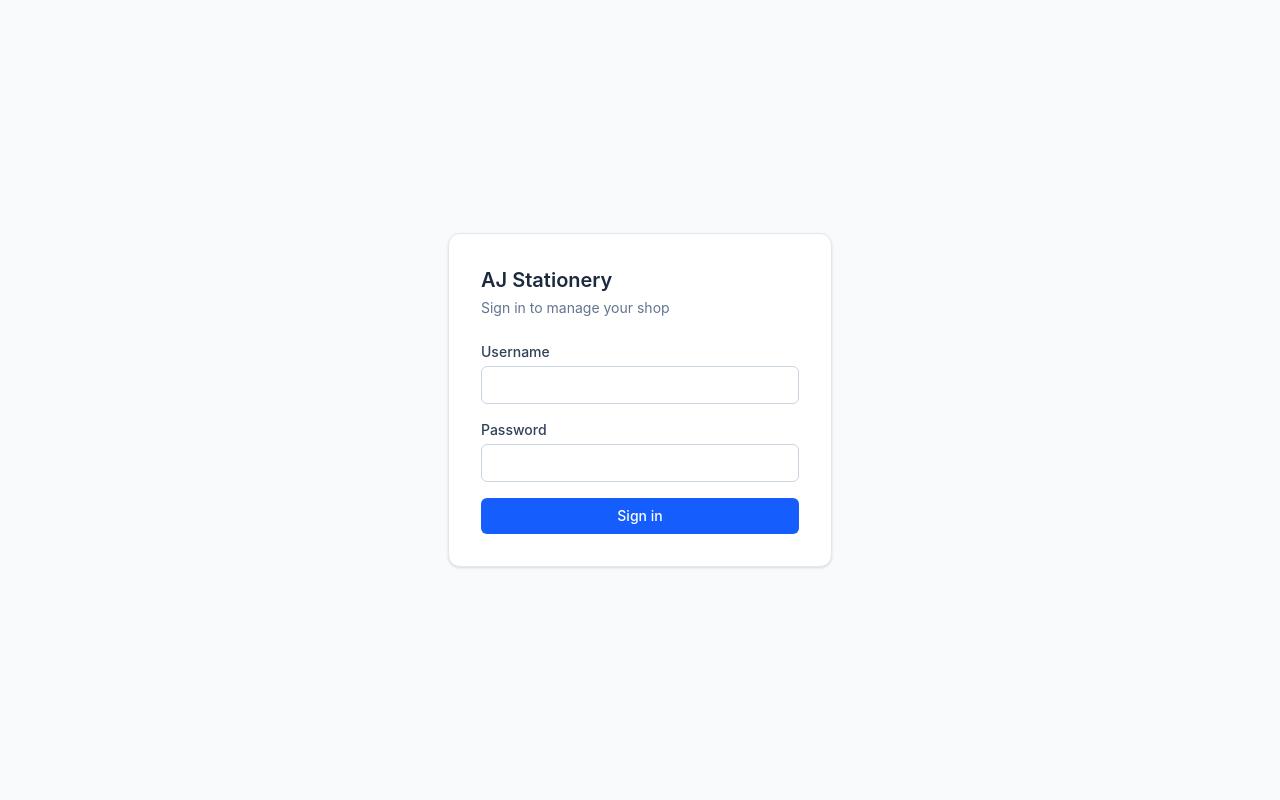
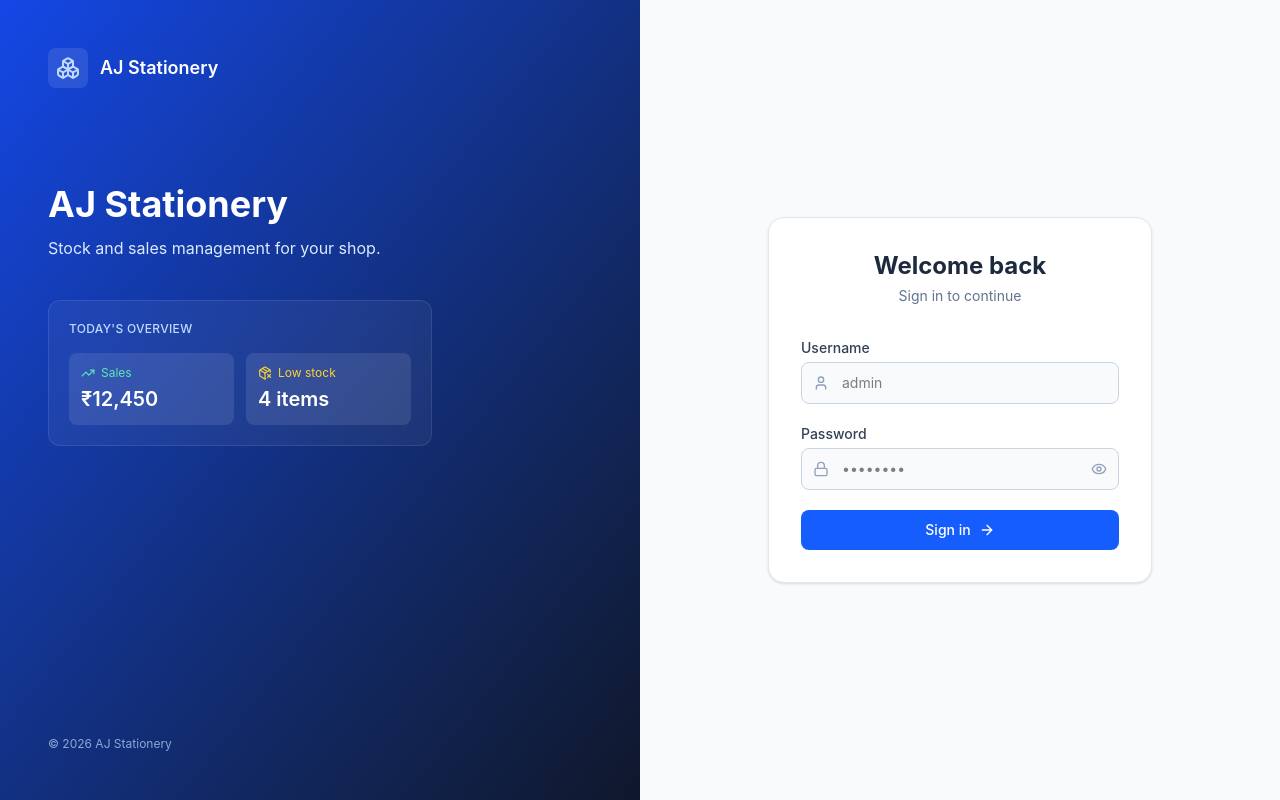
Before and after one commit to abujawed11/aj_stationary_stock, a React app in the folder frontend/: page /login in a window 1280 px wide. Built offline with nearby package versions, Linux system fonts and the light colour scheme; no server answers; the HTML template or start-up script is replaced by a standard one.

Commit message:
login page updated

```diff
--- a/frontend/src/pages/Login.jsx
+++ b/frontend/src/pages/Login.jsx
@@ -3,6 +3,7 @@ import { useForm } from "react-hook-form";
 import { zodResolver } from "@hookform/resolvers/zod";
 import { z } from "zod";
 import { useNavigate } from "react-router-dom";
+import { Boxes, Eye, EyeOff, Lock, User, ArrowRight, TrendingUp, PackageX } from "lucide-react";
 import { useAuth } from "../context/AuthContext";
 
 const loginSchema = z.object({
@@ -14,6 +15,7 @@ export default function Login() {
   const { login } = useAuth();
   const navigate = useNavigate();
   const [serverError, setServerError] = useState("");
+  const [showPassword, setShowPassword] = useState(false);
 
   const {
     register,
@@ -32,23 +34,72 @@ export default function Login() {
   }
 
   return (
-    <div className="flex min-h-screen items-center justify-center bg-slate-50 px-4">
-      <div className="w-full max-w-sm rounded-xl border border-slate-200 bg-white p-8 shadow-sm">
-        <h1 className="text-xl font-semibold text-slate-800">AJ Stationery</h1>
-        <p className="mt-1 text-sm text-slate-500">Sign in to manage your shop</p>
+    <div className="flex min-h-screen">
+      <div className="relative hidden w-1/2 flex-col justify-between overflow-hidden bg-gradient-to-br from-blue-700 to-slate-900 p-12 text-white lg:flex">
+        <div>
+          <div className="flex items-center gap-3">
+            <div className="flex h-10 w-10 items-center justify-center rounded-lg bg-white/10">
+              <Boxes className="h-6 w-6 text-blue-200" />
+            </div>
+            <span className="text-lg font-semibold">AJ Stationery</span>
+          </div>
 
-        <form className="mt-6 space-y-4" onSubmit={handleSubmit(onSubmit)}>
+          <div className="mt-24">
+            <h1 className="text-4xl font-bold">AJ Stationery</h1>
+            <p className="mt-3 max-w-sm text-blue-100">
+              Stock and sales management for your shop.
+            </p>
+          </div>
+
+          <div className="mt-10 w-full max-w-sm rounded-xl border border-white/10 bg-white/5 p-5 backdrop-blur-sm">
+            <p className="text-xs font-medium uppercase tracking-wide text-blue-200">
+              Today's overview
+            </p>
+            <div className="mt-4 grid grid-cols-2 gap-3">
+              <div className="rounded-lg bg-white/10 p-3">
+                <div className="flex items-center gap-1.5 text-emerald-300">
+                  <TrendingUp className="h-3.5 w-3.5" />
+                  <span className="text-xs">Sales</span>
+                </div>
+                <p className="mt-1 text-xl font-semibold">₹12,450</p>
+              </div>
+              <div className="rounded-lg bg-white/10 p-3">
+                <div className="flex items-center gap-1.5 text-amber-300">
+                  <PackageX className="h-3.5 w-3.5" />
+                  <span className="text-xs">Low stock</span>
+                </div>
+                <p className="mt-1 text-xl font-semibold">4 items</p>
+              </div>
+            </div>
+          </div>
+        </div>
+
+        <p className="text-xs text-blue-200/70">© 2026 AJ Stationery</p>
+      </div>
+
+      <div className="flex w-full items-center justify-center bg-slate-50 px-4 lg:w-1/2">
+        <div className="w-full max-w-sm rounded-2xl border border-slate-200 bg-white p-8 shadow-sm">
+          <div className="text-center">
+            <h2 className="text-2xl font-bold text-slate-800">Welcome back</h2>
+            <p className="mt-1 text-sm text-slate-500">Sign in to continue</p>
+          </div>
+
+          <form className="mt-8 space-y-5" onSubmit={handleSubmit(onSubmit)}>
             <div>
               <label className="block text-sm font-medium text-slate-700" htmlFor="username">
                 Username
               </label>
+              <div className="relative mt-1">
+                <User className="pointer-events-none absolute left-3 top-1/2 h-4 w-4 -translate-y-1/2 text-slate-400" />
                 <input
                   id="username"
                   type="text"
                   autoComplete="username"
-              className="mt-1 w-full rounded-md border border-slate-300 px-3 py-2 text-sm focus:border-blue-500 focus:outline-none focus:ring-1 focus:ring-blue-500"
+                  placeholder="admin"
+                  className="w-full rounded-lg border border-slate-300 bg-slate-50 py-2.5 pl-10 pr-3 text-sm focus:border-blue-500 focus:bg-white focus:outline-none focus:ring-1 focus:ring-blue-500"
                   {...register("username")}
                 />
+              </div>
               {errors.username && (
                 <p className="mt-1 text-xs text-red-600">{errors.username.message}</p>
               )}
@@ -58,29 +109,45 @@ export default function Login() {
               <label className="block text-sm font-medium text-slate-700" htmlFor="password">
                 Password
               </label>
+              <div className="relative mt-1">
+                <Lock className="pointer-events-none absolute left-3 top-1/2 h-4 w-4 -translate-y-1/2 text-slate-400" />
                 <input
                   id="password"
-              type="password"
+                  type={showPassword ? "text" : "password"}
                   autoComplete="current-password"
-              className="mt-1 w-full rounded-md border border-slate-300 px-3 py-2 text-sm focus:border-blue-500 focus:outline-none focus:ring-1 focus:ring-blue-500"
+                  placeholder="••••••••"
+                  className="w-full rounded-lg border border-slate-300 bg-slate-50 py-2.5 pl-10 pr-10 text-sm focus:border-blue-500 focus:bg-white focus:outline-none focus:ring-1 focus:ring-blue-500 [&::-ms-reveal]:hidden [&::-ms-clear]:hidden"
                   {...register("password")}
                 />
+                <button
+                  type="button"
+                  onClick={() => setShowPassword((prev) => !prev)}
+                  className="absolute right-3 top-1/2 -translate-y-1/2 text-slate-400 hover:text-slate-600"
+                  tabIndex={-1}
+                >
+                  {showPassword ? <EyeOff className="h-4 w-4" /> : <Eye className="h-4 w-4" />}
+                </button>
+              </div>
               {errors.password && (
                 <p className="mt-1 text-xs text-red-600">{errors.password.message}</p>
               )}
             </div>
 
-          {serverError && <p className="text-sm text-red-600">{serverError}</p>}
+            {serverError && (
+              <p className="rounded-md bg-red-50 px-3 py-2 text-sm text-red-600">{serverError}</p>
+            )}
 
             <button
               type="submit"
               disabled={isSubmitting}
-            className="w-full rounded-md bg-blue-600 py-2 text-sm font-medium text-white transition hover:bg-blue-700 disabled:opacity-60"
+              className="flex w-full items-center justify-center gap-2 rounded-lg bg-blue-600 py-2.5 text-sm font-medium text-white transition hover:bg-blue-700 disabled:opacity-60"
             >
               {isSubmitting ? "Signing in..." : "Sign in"}
+              {!isSubmitting && <ArrowRight className="h-4 w-4" />}
             </button>
           </form>
         </div>
       </div>
+    </div>
   );
 }
```
Lines whose indentation alone changed are shown as unchanged.
